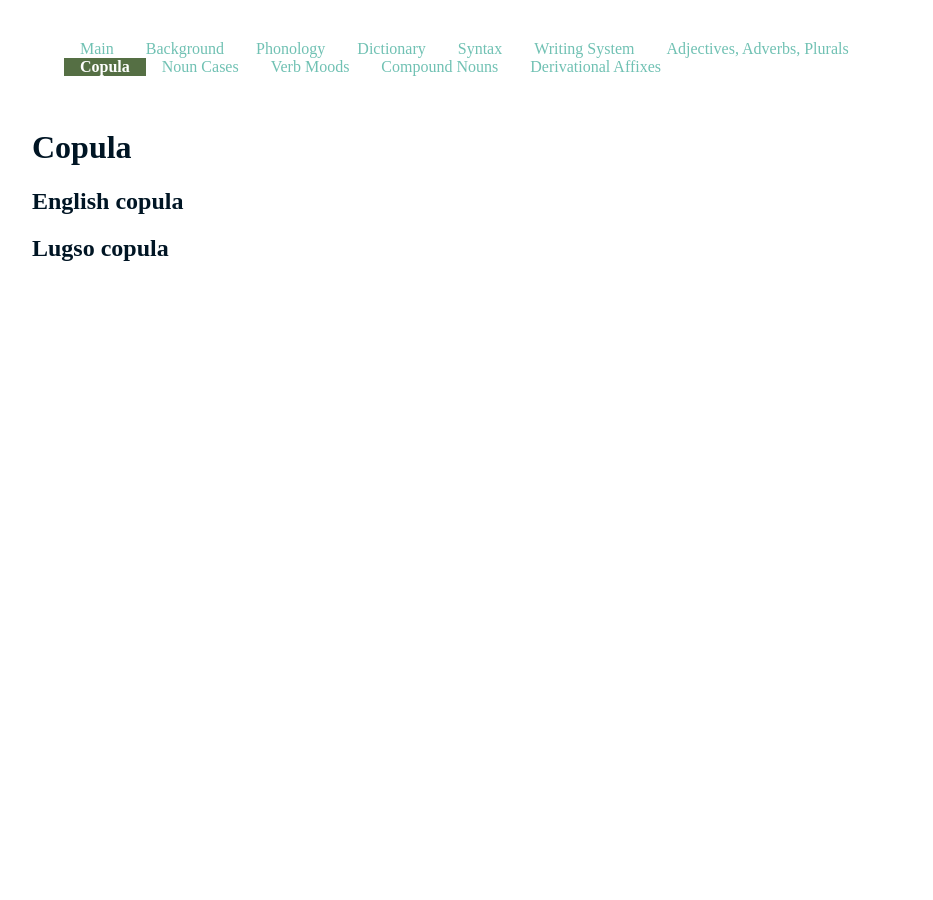
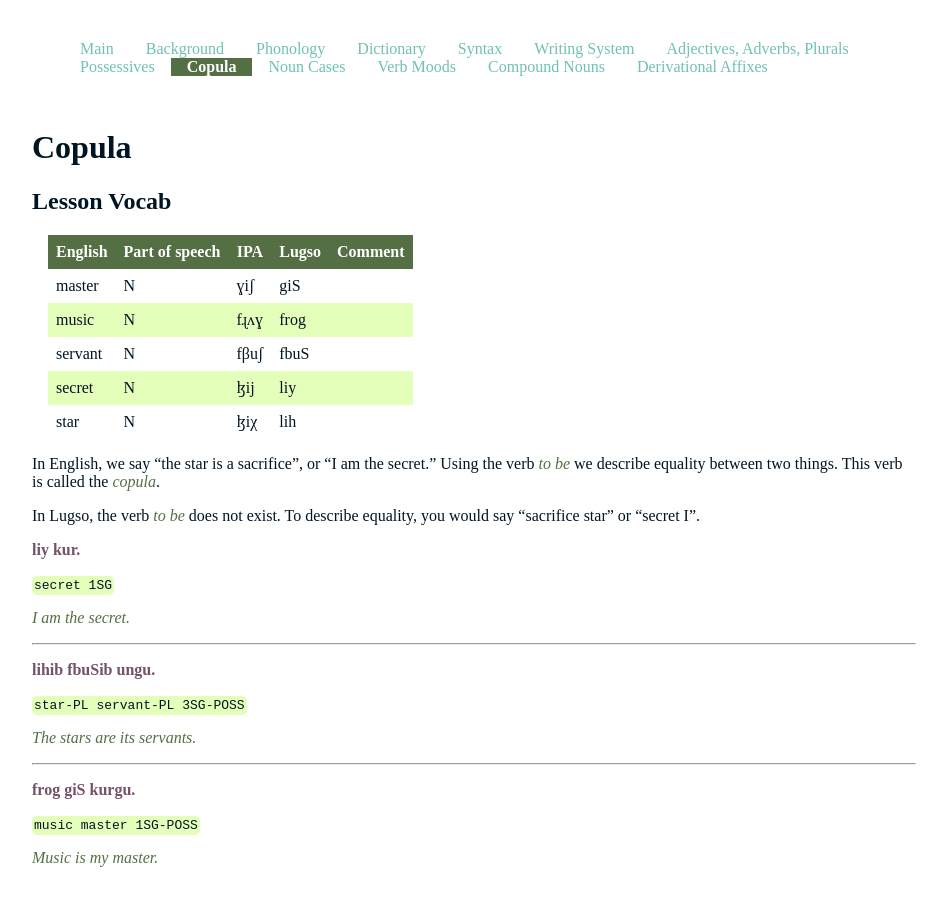
Before and after one commit to 0x70b1a5/lugso, a Jekyll site: the page built from 052_copula.md, in a window 1280 px wide. Shown: the whole page, without its empty margins (232-1165 px from the left). Built offline with Jekyll 4.4.1, drawn with Linux system fonts in a browser that asks for light colours.

Commit message:
possessives and copula

```diff
--- a/050_copula.md
+++ /dev/null
@@ -1,8 +0,0 @@
----
-title: Copula
-permalink: /copula/
----
-
-## English copula
-
-## Lugso copula
--- /dev/null
+++ b/052_copula.md
@@ -0,0 +1,40 @@
+---
+title: Copula
+permalink: /copula/
+---
+
+## Lesson Vocab
+
+English|Part of speech|IPA|Lugso|Comment
+|-|-|-|-
+master|N|ɣiʃ|giS
+music|N|fɻʌɣ|frog
+servant|N|fβuʃ|fbuS
+secret|N|ɮij|liy
+star|N|ɮiχ|lih
+
+In English, we say "the star is a sacrifice", or "I am the secret." Using the verb _to be_ we describe equality between two things. This verb is called the _copula_.
+
+In Lugso, the verb _to be_ does not exist. To describe equality, you would say "sacrifice star" or "secret I".
+
+**liy kur.**
+
+`secret 1SG`
+
+_I am the secret._
+
+---
+
+**lihib fbuSib ungu.**
+
+`star-PL servant-PL 3SG-POSS`
+
+_The stars are its servants._
+
+---
+
+**frog giS kurgu.**
+
+`music master 1SG-POSS`
+
+_Music is my master._
```
Also changed, not shown: 030_syntax.md (+4 -0 lines), 040_adjectives-adverbs-plurals.md (+28 -1 lines), 051_possessives.md (added, +51 -0 lines).
